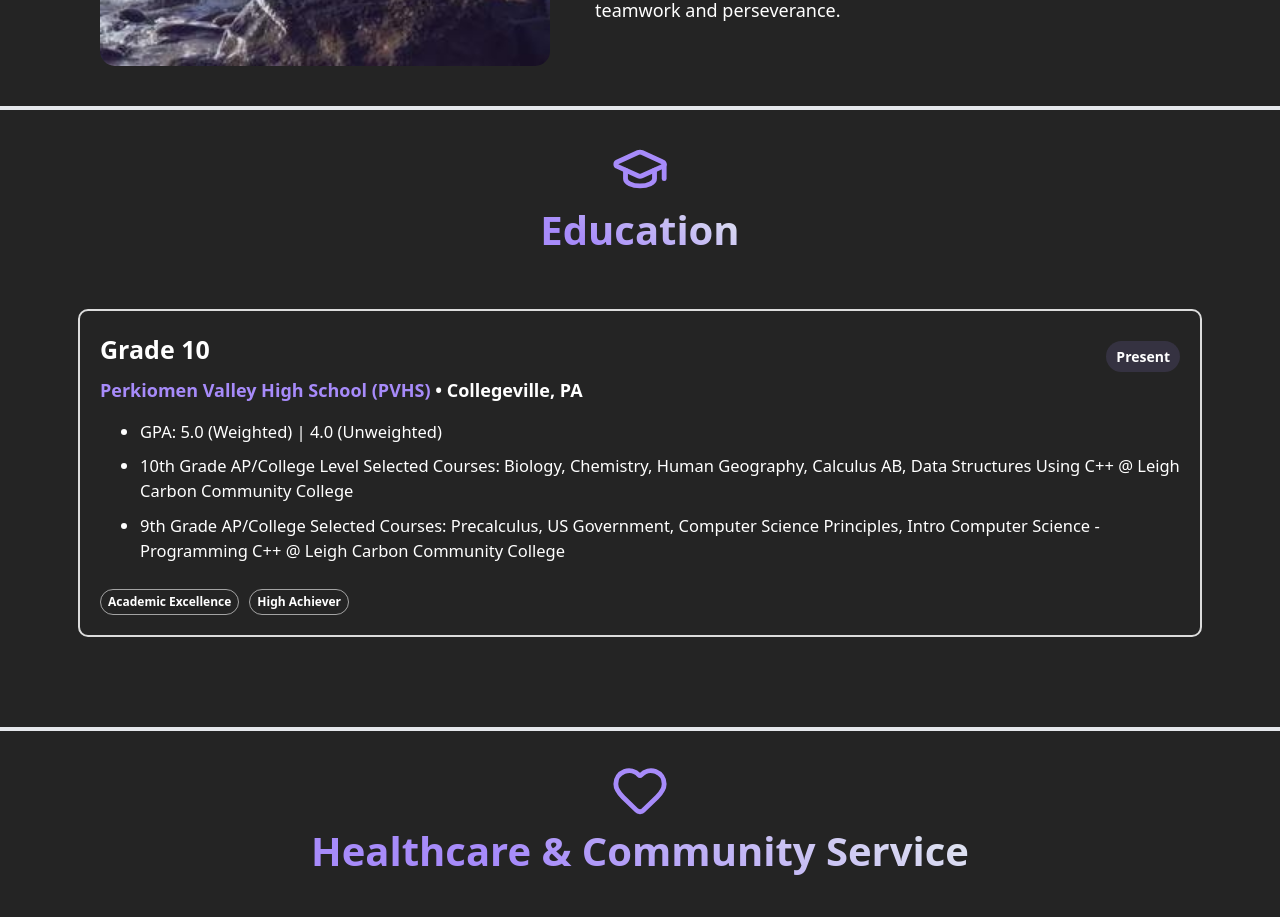
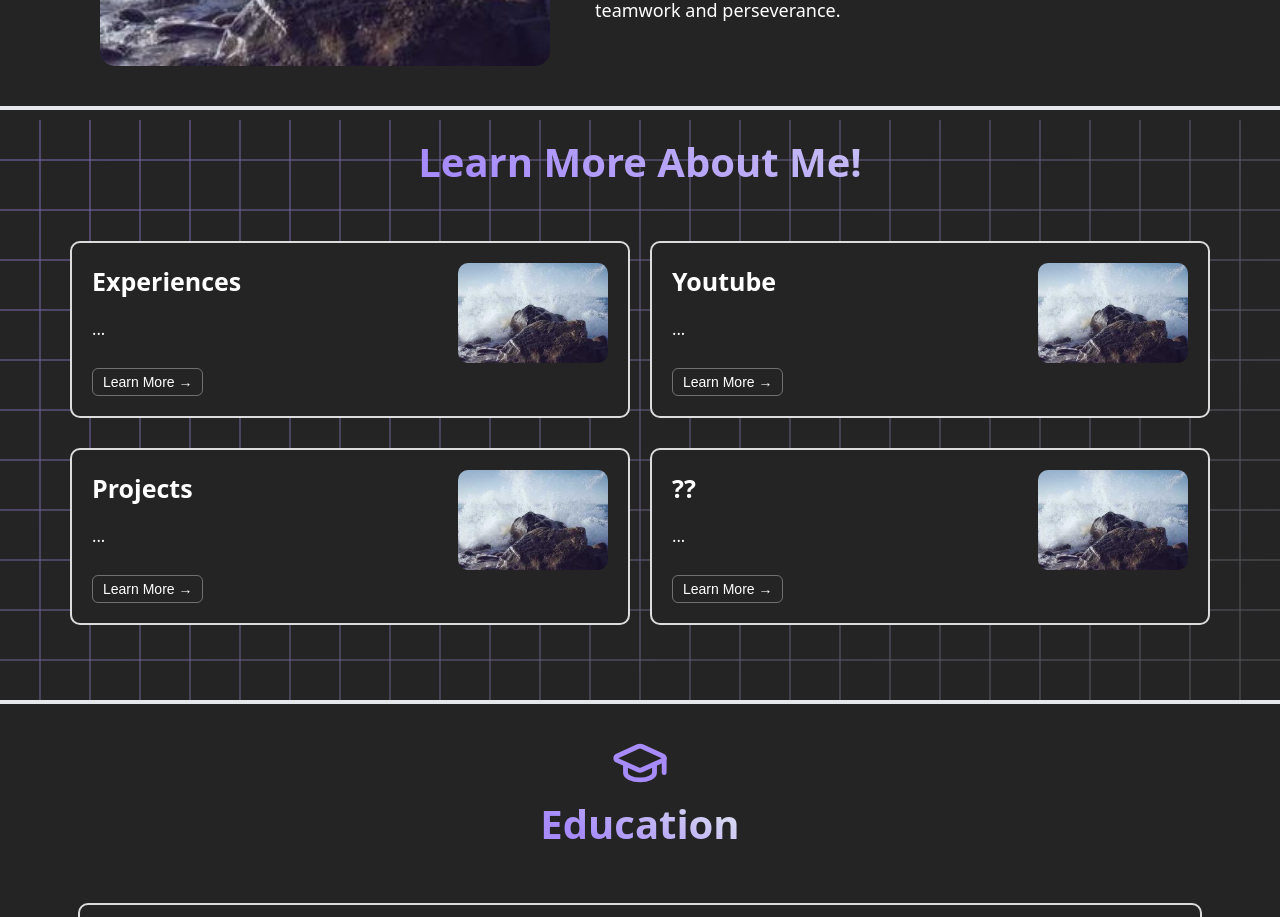
Before and after one commit to VihaanChhabria/portfolio, a React (Vite) app: page / in a window 1280 px wide. Shown: the part 1020-1937 px from the top of the page. Built offline with nearby package versions, Linux system fonts and the light colour scheme.

Commit message:
added section picker initial code

```diff
--- a/src/App.jsx
+++ b/src/App.jsx
@@ -4,12 +4,14 @@ import Section from "./components/Section";
 import { CircleStar, GraduationCap, Heart, Users } from "lucide-react";
 import Card from "./components/Card";
 import AboutMe from "./components/AboutMe";
+import SectionPicker from "./components/SectionPicker";
 
 function App() {
   return (
     <>
       <MainSection />
       <AboutMe />
+      <SectionPicker />
       <Section
         icon={<GraduationCap size={58} color="#a78bfa" />}
         title={"Education"}
--- /dev/null
+++ b/src/components/SectionPicker.jsx
@@ -0,0 +1,52 @@
+import React from "react";
+import SectionPickerCard from "./SectionPickerCard";
+import AboutMePicture from "../assets/AboutMePicture.jpg";
+
+const SectionPicker = () => {
+return (
+    <div>
+        <div
+            style={{
+                backgroundImage:
+                    "linear-gradient(135deg, #a78bfab0 0%, #e2e8f043 100%)",
+            }}
+        >
+            <div
+                className="grid-pattern"
+                style={{ paddingBottom: "75px", borderBottom: "4px solid #e5e7eb" }}
+            >
+                <div style={{ margin: "0 70px" }}>
+                    <h1
+                        style={{
+                            fontSize: "40px",
+                            marginTop: "10px",
+                            paddingBottom: "30px",
+                            textAlign: "center",
+                            paddingTop: "20px",
+                        }}
+                        className="gradient-text"
+                    >
+                        Learn More About Me!
+                    </h1>
+                    <div
+                        style={{
+                            display: "grid",
+                            gridTemplateColumns: "repeat(2, 1fr)",
+                            gap: "20px",
+                            rowGap: "30px",
+                            justifyContent: "center"
+                        }}
+                    >
+                        <SectionPickerCard title={"Experiences"} description={"..."} image={AboutMePicture} destination={""}/>
+                        <SectionPickerCard title={"Youtube"} description={"..."} image={AboutMePicture} destination={""}/>
+                        <SectionPickerCard title={"Projects"} description={"..."} image={AboutMePicture} destination={""}/>
+                        <SectionPickerCard title={"??"} description={"..."} image={AboutMePicture} destination={""}/>
+                    </div>
+                </div>
+            </div>
+        </div>
+    </div>
+);
+};
+
+export default SectionPicker;
--- /dev/null
+++ b/src/components/SectionPickerCard.jsx
@@ -0,0 +1,66 @@
+import React from "react";
+
+const SectionPickerCard = ({title, description, image, destination}) => {
+  return (
+    <div>
+      <div
+        style={{
+          border: "2px solid #dcdcdcff",
+          borderRadius: "10px",
+          padding: "20px",
+          backgroundColor: "#242424",
+          display: "flex",
+          flexDirection: "row",
+          justifyContent: "space-between",
+          gap: "20px",
+        }}
+        onMouseEnter={(e) => {
+          e.currentTarget.style.transition = "border-color 200ms";
+          e.currentTarget.style.borderColor = "#a78bfa";
+        }}
+        onMouseLeave={(e) => {
+          e.currentTarget.style.borderColor = "#dcdcdcff";
+        }}
+      >
+        <div>
+          <h3 style={{ margin: "0px", fontSize: "25px" }}>{title}</h3>
+          <p style={{ fontSize: "16.5px" }}>
+            {description}
+          </p>
+          <button
+            style={{
+              background: "transparent",
+              border: "1.5px solid rgba(255, 255, 255, 0.35)",
+              color: "#ffffff",
+              padding: "6px 10px",
+              marginTop: "10px",
+              borderRadius: "6px",
+              cursor: "pointer",
+              fontSize: "14px",
+              lineHeight: "1",
+              outline: "none",
+              transition:
+                "background-color 150ms, border-color 150ms, color 150ms, box-shadow 150ms",
+            }}
+            onMouseEnter={(e) => {
+              e.currentTarget.style.backgroundColor = "rgba(255,255,255,0.04)";
+              e.currentTarget.style.borderColor = "#a78bfa";
+            }}
+            onMouseLeave={(e) => {
+              e.currentTarget.style.backgroundColor = "transparent";
+              e.currentTarget.style.borderColor = "rgba(255, 255, 255, 0.35)";
+            }}
+          >
+            Learn More →
+          </button>
+        </div>
+        <img
+          src={image}
+          style={{ height: "100px", borderRadius: "10px" }}
+        />
+      </div>
+    </div>
+  );
+};
+
+export default SectionPickerCard;
```
